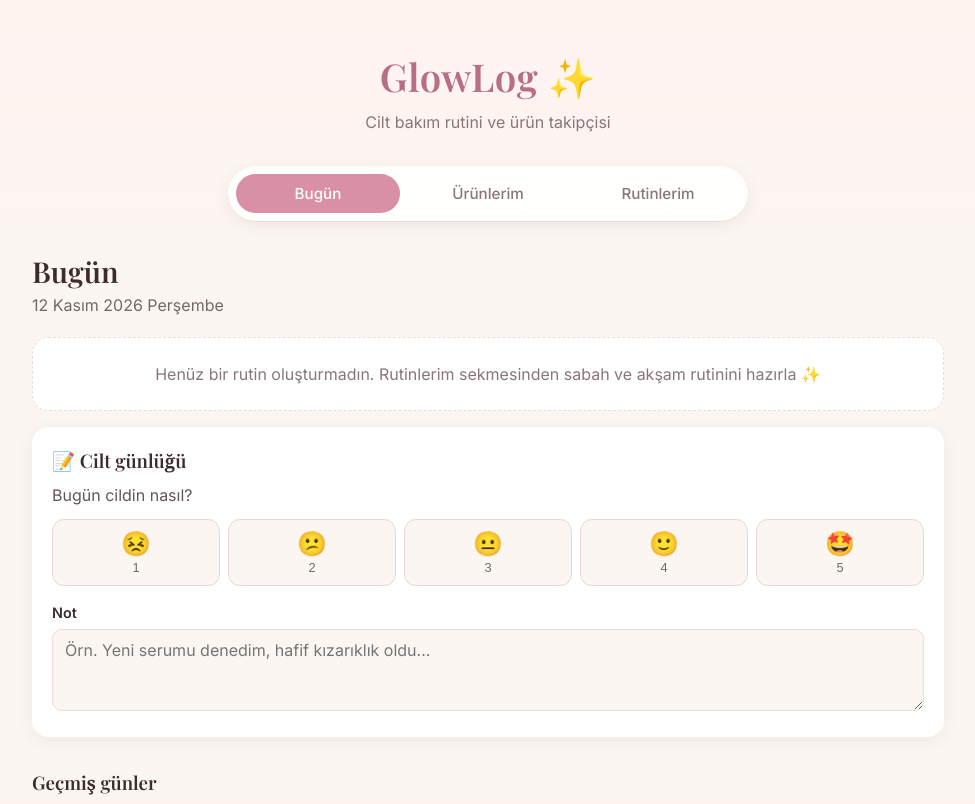
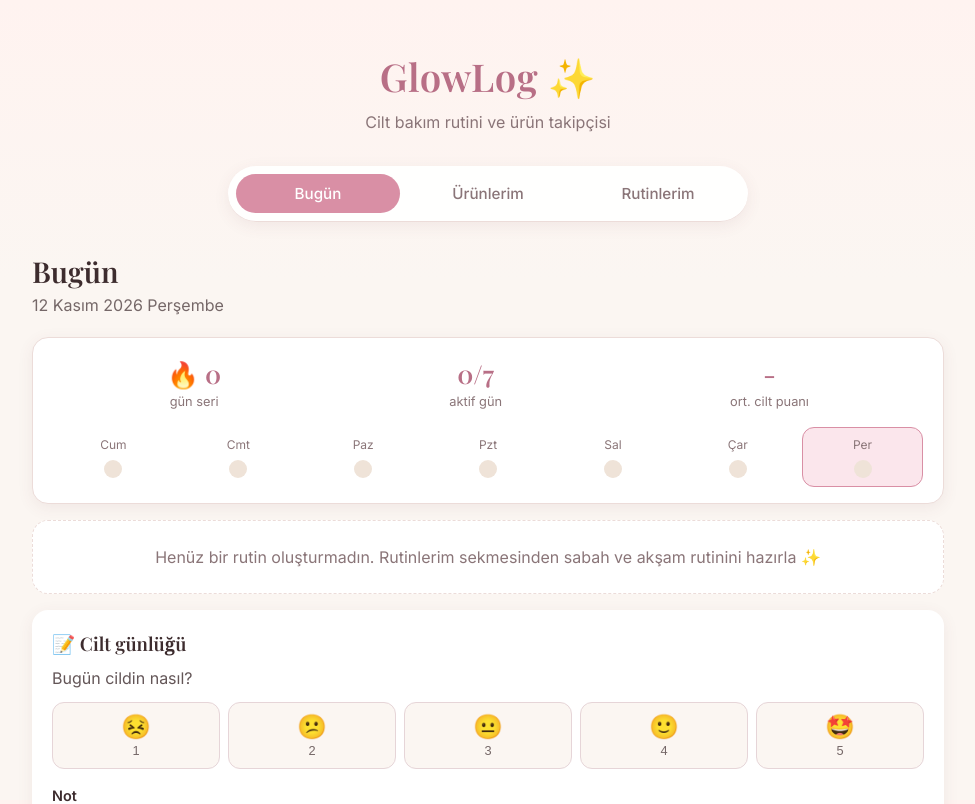
Before and after one commit to GulsuOztel/GlowLog, a React (Vite) app: page / in a window 1280 px wide. Shown: the top 804 px of the page, without its empty margins (152-1127 px from the left). Built offline with nearby package versions, Linux system fonts and the light colour scheme.

Commit message:
feat: add weekly summary and streak to Today page

```diff
--- a/src/index.css
+++ b/src/index.css
@@ -795,3 +795,126 @@ h2 {
 .expiry-alert li:first-child {
   border-top: none;
 }
+
+/* ===== İyileştirme 2: Arama ve filtre ===== */
+
+.filter-bar {
+  display: flex;
+  gap: 12px;
+  margin-bottom: 8px;
+}
+
+.filter-search,
+.filter-select {
+  padding: 10px 12px;
+  border: 1px solid var(--color-border);
+  border-radius: 10px;
+  font-size: 1rem;
+  font-family: inherit;
+  background-color: var(--color-surface);
+  color: var(--color-text);
+  min-height: 44px;
+  transition: border-color 0.2s ease, box-shadow 0.2s ease;
+}
+
+.filter-search {
+  flex: 1;
+  min-width: 0;
+}
+
+.filter-search:focus,
+.filter-select:focus {
+  outline: none;
+  border-color: var(--color-primary);
+  box-shadow: 0 0 0 3px var(--color-primary-soft);
+}
+
+.result-count {
+  margin: 0 0 16px;
+  font-size: 0.85rem;
+  color: var(--color-muted);
+}
+
+.empty-state .secondary-button {
+  margin-top: 8px;
+}
+
+@media (max-width: 480px) {
+  .filter-bar {
+    flex-direction: column;
+  }
+}
+
+/* ===== İyileştirme 3: Haftalık özet ve seri ===== */
+
+.stats-card {
+  background-color: var(--color-surface);
+  border: 1px solid var(--color-border);
+  border-radius: 16px;
+  box-shadow: var(--shadow-soft);
+  padding: 16px 20px;
+  margin-bottom: 16px;
+}
+
+.stats-numbers {
+  display: flex;
+  justify-content: space-around;
+  text-align: center;
+  margin-bottom: 16px;
+}
+
+.stat {
+  display: flex;
+  flex-direction: column;
+}
+
+.stat-value {
+  font-family: 'Playfair Display', Georgia, serif;
+  font-size: 1.6rem;
+  font-weight: 600;
+  color: var(--color-primary-dark);
+}
+
+.stat-label {
+  font-size: 0.8rem;
+  color: var(--color-muted);
+}
+
+.week-row {
+  display: flex;
+  justify-content: space-between;
+  gap: 4px;
+}
+
+.week-day {
+  flex: 1;
+  display: flex;
+  flex-direction: column;
+  align-items: center;
+  gap: 6px;
+  padding: 8px 0;
+  border-radius: 12px;
+  border: 1px solid transparent;
+}
+
+.week-day.is-today {
+  border-color: var(--color-primary);
+  background-color: var(--color-primary-soft);
+}
+
+.week-label {
+  font-size: 0.75rem;
+  color: var(--color-muted);
+  text-transform: capitalize;
+}
+
+.week-dot {
+  width: 18px;
+  height: 18px;
+  border-radius: 50%;
+  background-color: var(--color-beige);
+}
+
+.week-dot.filled {
+  background-color: var(--color-primary);
+}
--- a/src/pages/ProductsPage.jsx
+++ b/src/pages/ProductsPage.jsx
@@ -1,6 +1,16 @@
 import { useState } from 'react'
 import ProductForm from '../components/ProductForm'
 import ProductCard from '../components/ProductCard'
+
+const filterCategories = [
+  'Temizleyici',
+  'Tonik',
+  'Serum',
+  'Nemlendirici',
+  'Güneş Kremi',
+  'Maske',
+  'Diğer',
+]
 
 function ProductsPage({
   products,
@@ -9,6 +19,8 @@ function ProductsPage({
   onDeleteProduct,
 }) {
   const [editingProduct, setEditingProduct] = useState(null)
+  const [searchText, setSearchText] = useState('')
+  const [categoryFilter, setCategoryFilter] = useState('all')
 
   function handleSave(product) {
     if (editingProduct) {
@@ -31,6 +43,27 @@ function ProductsPage({
     window.scrollTo({ top: 0, behavior: 'smooth' })
   }
 
+  function clearFilters() {
+    setSearchText('')
+    setCategoryFilter('all')
+  }
+
+  const query = searchText.trim().toLowerCase()
+
+  const filteredProducts = products.filter((product) => {
+    const matchesCategory =
+      categoryFilter === 'all' || product.category === categoryFilter
+
+    const matchesSearch =
+      query === '' ||
+      product.name.toLowerCase().includes(query) ||
+      (product.brand || '').toLowerCase().includes(query)
+
+    return matchesCategory && matchesSearch
+  })
+
+  const isFiltering = query !== '' || categoryFilter !== 'all'
+
   return (
     <section>
       <h2>Ürünlerim</h2>
@@ -47,8 +80,51 @@ function ProductsPage({
           Henüz ürün eklemedin. Yukarıdaki formdan ilk ürününü ekle ✨
         </p>
       ) : (
+        <>
+          <div className="filter-bar">
+            <input
+              type="search"
+              className="filter-search"
+              placeholder="Ürün veya marka ara..."
+              value={searchText}
+              onChange={(event) => setSearchText(event.target.value)}
+              aria-label="Ürün ara"
+            />
+            <select
+              className="filter-select"
+              value={categoryFilter}
+              onChange={(event) => setCategoryFilter(event.target.value)}
+              aria-label="Kategoriye göre filtrele"
+            >
+              <option value="all">Tüm kategoriler</option>
+              {filterCategories.map((category) => (
+                <option key={category} value={category}>
+                  {category}
+                </option>
+              ))}
+            </select>
+          </div>
+
+          <p className="result-count">
+            {isFiltering
+              ? `${filteredProducts.length} / ${products.length} ürün gösteriliyor`
+              : `${products.length} ürün`}
+          </p>
+
+          {filteredProducts.length === 0 ? (
+            <div className="empty-state">
+              <p>Aramanla eşleşen ürün bulunamadı.</p>
+              <button
+                type="button"
+                className="secondary-button"
+                onClick={clearFilters}
+              >
+                Filtreleri temizle
+              </button>
+            </div>
+          ) : (
             <div className="product-grid">
-          {products.map((product) => (
+              {filteredProducts.map((product) => (
                 <ProductCard
                   key={product.id}
                   product={product}
@@ -58,6 +134,8 @@ function ProductsPage({
               ))}
             </div>
           )}
+        </>
+      )}
     </section>
   )
 }
--- a/src/pages/TodayPage.jsx
+++ b/src/pages/TodayPage.jsx
@@ -4,6 +4,14 @@ import {
   getExpiryDate,
   getDaysLeft,
 } from '../utils/dateHelpers'
+
+import {
+  getLastDays,
+  getStreak,
+  getAverageRating,
+  getWeekdayShort,
+  dayHasActivity,
+} from '../utils/statsHelpers'
 
 const periods = [
   { id: 'morning', title: '🌅 Sabah Rutini' },
@@ -67,6 +75,12 @@ function TodayPage({ products, routines, logs, onLogsChange }) {
     })
     .filter((item) => item !== null && item.daysLeft <= 30)
     .sort((a, b) => a.daysLeft - b.daysLeft)
+      const last7Days = getLastDays(today, 7)
+  const streak = getStreak(logs, today)
+  const averageRating = getAverageRating(logs, last7Days)
+  const activeDaysCount = last7Days.filter((date) =>
+    dayHasActivity(logs, date)
+  ).length
 
   const pastDates = Object.keys(logs)
     .filter((date) => date !== today)
@@ -81,6 +95,42 @@ function TodayPage({ products, routines, logs, onLogsChange }) {
     <section>
       <h2>Bugün</h2>
       <p className="today-date">{formattedToday}</p>
+            <div className="stats-card">
+        <div className="stats-numbers">
+          <div className="stat">
+            <span className="stat-value">🔥 {streak}</span>
+            <span className="stat-label">gün seri</span>
+          </div>
+          <div className="stat">
+            <span className="stat-value">{activeDaysCount}/7</span>
+            <span className="stat-label">aktif gün</span>
+          </div>
+          <div className="stat">
+            <span className="stat-value">
+              {averageRating === null ? '-' : averageRating}
+            </span>
+            <span className="stat-label">ort. cilt puanı</span>
+          </div>
+        </div>
+
+        <div className="week-row">
+          {last7Days.map((date) => (
+            <div
+              key={date}
+              className={
+                date === today ? 'week-day is-today' : 'week-day'
+              }
+            >
+              <span className="week-label">{getWeekdayShort(date)}</span>
+              <span
+                className={
+                  dayHasActivity(logs, date) ? 'week-dot filled' : 'week-dot'
+                }
+              />
+            </div>
+          ))}
+        </div>
+      </div>
             {expiringProducts.length > 0 && (
         <div className="expiry-alert">
           <h3>⚠️ Süresi yaklaşan ürünler</h3>
--- /dev/null
+++ b/src/utils/statsHelpers.js
@@ -0,0 +1,57 @@
+import { parseLocalDate } from './dateHelpers'
+
+function dateToString(date) {
+  const year = date.getFullYear()
+  const month = String(date.getMonth() + 1).padStart(2, '0')
+  const day = String(date.getDate()).padStart(2, '0')
+  return `${year}-${month}-${day}`
+}
+
+function dayHasActivity(logs, dateString) {
+  const log = logs[dateString]
+  return Boolean(log && log.done && log.done.length > 0)
+}
+
+export function getLastDays(todayString, count) {
+  const today = parseLocalDate(todayString)
+
+  return Array.from({ length: count }, (_, index) => {
+    const date = new Date(today)
+    date.setDate(today.getDate() - (count - 1 - index))
+    return dateToString(date)
+  })
+}
+
+export function getStreak(logs, todayString) {
+  const date = parseLocalDate(todayString)
+
+  if (!dayHasActivity(logs, todayString)) {
+    date.setDate(date.getDate() - 1)
+  }
+
+  let streak = 0
+  while (dayHasActivity(logs, dateToString(date))) {
+    streak += 1
+    date.setDate(date.getDate() - 1)
+  }
+  return streak
+}
+
+export function getAverageRating(logs, dateStrings) {
+  const ratings = dateStrings
+    .map((dateString) => logs[dateString] && logs[dateString].rating)
+    .filter((rating) => typeof rating === 'number')
+
+  if (ratings.length === 0) return null
+
+  const sum = ratings.reduce((total, rating) => total + rating, 0)
+  return Math.round((sum / ratings.length) * 10) / 10
+}
+
+export function getWeekdayShort(dateString) {
+  return parseLocalDate(dateString).toLocaleDateString('tr-TR', {
+    weekday: 'short',
+  })
+}
+
+export { dayHasActivity }
```
Lines whose indentation alone changed are shown as unchanged.
